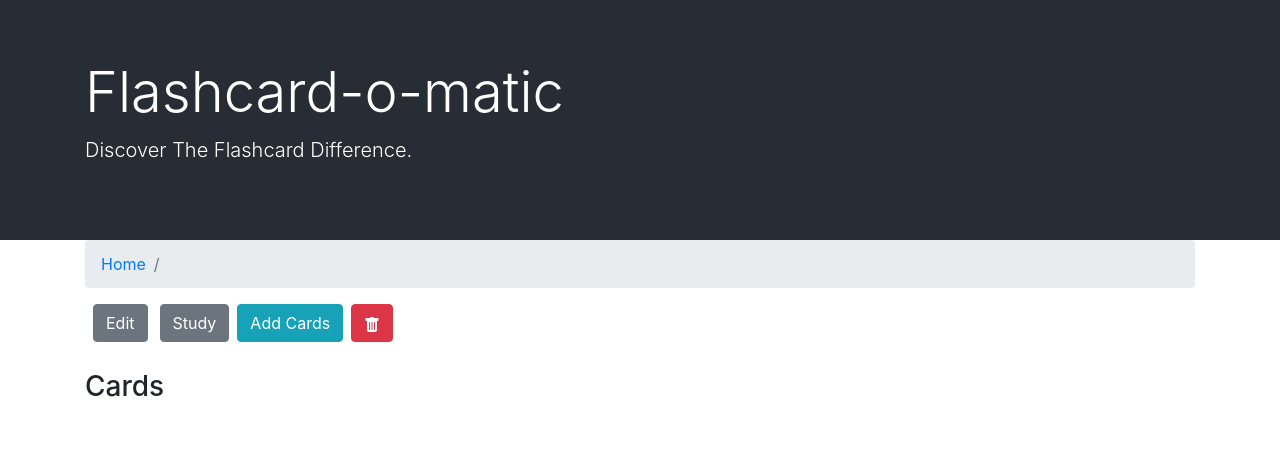
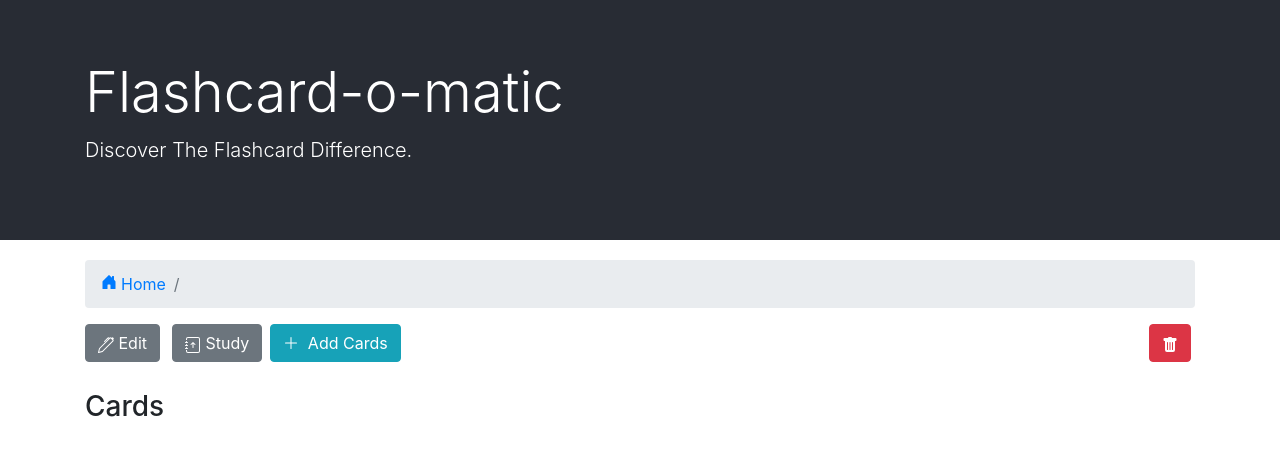
Before and after one commit to lpelypenko/thinkful-flashcard-app, a React (Create React App) app: page /decks/1 in a window 1280 px wide. Shown: the top 456 px of the page. Built offline with nearby package versions, Linux system fonts and the light colour scheme; no server answers; a web font is replaced by a local one.

Commit message:
Clean up

```diff
--- a/src/components/card/CreateNewCard.js
+++ b/src/components/card/CreateNewCard.js
@@ -3,6 +3,7 @@ import { readDeck, createCard } from "../../utils/api";
 import { useState } from "react";
 import { NavLink, useParams, useNavigate } from "react-router-dom";
 import CardForm from "./CardForm";
+import Breadcrumb from "../common/Breadcrumb";
 
 export default function AddCard() {
   const navigate = useNavigate();
@@ -39,27 +40,14 @@ export default function AddCard() {
     setCardData({ ...initialAddCardState });
   };
 
+  const breadcrumbItems = [
+    { link: "/", title: "Home", active: false },
+    { link: `/decks/${deckId}`, title: deck.name, active: false },
+    { link: "", title: "Add Card", active: true },
+  ];
   return (
     <div>
-      <nav aria-label="breadcrumb">
-        <ol className="breadcrumb" style={{ lineHeight: "inherit" }}>
-          <li className="breadcrumb-item">
-            <NavLink to="/">
-              <span
-                className="oi oi-home mr-1"
-                style={{ color: "#0d6efd" }}
-              ></span>
-              Home
-            </NavLink>
-          </li>
-          <li className="breadcrumb-item">
-            <NavLink to="/">{deck.name}</NavLink>
-          </li>
-          <li className="breadcrumb-item active" aria-current="page">
-            Add Card
-          </li>
-        </ol>
-      </nav>
+      <Breadcrumb items={breadcrumbItems} />
       <h3>{deck.name}: Add Card</h3>
 
       <CardForm
--- a/src/components/common/Breadcrumb.js
+++ b/src/components/common/Breadcrumb.js
@@ -4,7 +4,7 @@ import Icon from "./Icon";
 
 function Breadcrumb({ items }) {
   return (
-    <nav aria-label="breadcrumb">
+    <nav aria-label="breadcrumb" style={{ marginTop: "20px" }}>
       <ol class="breadcrumb">
         {items.map((item) =>
           item.active == true ? (
--- a/src/components/common/Icon.js
+++ b/src/components/common/Icon.js
@@ -3,7 +3,7 @@ import React from "react";
 function Icon({ type }) {
   let icon;
   switch (type) {
-    case "add": {
+    case "Add": {
       icon = (
         <svg
           xmlns="http://www.w3.org/2000/svg"
@@ -61,6 +61,57 @@ function Icon({ type }) {
       );
       break;
     }
+    case "Edit": {
+      icon = (
+        <svg
+          xmlns="http://www.w3.org/2000/svg"
+          width="16"
+          height="16"
+          fill="currentColor"
+          class="bi bi-pen"
+          viewBox="0 0 16 16"
+        >
+          <path d="m13.498.795.149-.149a1.207 1.207 0 1 1 1.707 1.708l-.149.148a1.5 1.5 0 0 1-.059 2.059L4.854 14.854a.5.5 0 0 1-.233.131l-4 1a.5.5 0 0 1-.606-.606l1-4a.5.5 0 0 1 .131-.232l9.642-9.642a.5.5 0 0 0-.642.056L6.854 4.854a.5.5 0 1 1-.708-.708L9.44.854A1.5 1.5 0 0 1 11.5.796a1.5 1.5 0 0 1 1.998-.001m-.644.766a.5.5 0 0 0-.707 0L1.95 11.756l-.764 3.057 3.057-.764L14.44 3.854a.5.5 0 0 0 0-.708z" />
+        </svg>
+      );
+      break;
+    }
+    case "Study": {
+      icon = (
+        <svg
+          xmlns="http://www.w3.org/2000/svg"
+          width="16"
+          height="16"
+          fill="currentColor"
+          class="bi bi-journal-arrow-up"
+          viewBox="0 0 16 16"
+        >
+          <path
+            fill-rule="evenodd"
+            d="M8 11a.5.5 0 0 0 .5-.5V6.707l1.146 1.147a.5.5 0 0 0 .708-.708l-2-2a.5.5 0 0 0-.708 0l-2 2a.5.5 0 1 0 .708.708L7.5 6.707V10.5a.5.5 0 0 0 .5.5"
+          />
+          <path d="M3 0h10a2 2 0 0 1 2 2v12a2 2 0 0 1-2 2H3a2 2 0 0 1-2-2v-1h1v1a1 1 0 0 0 1 1h10a1 1 0 0 0 1-1V2a1 1 0 0 0-1-1H3a1 1 0 0 0-1 1v1H1V2a2 2 0 0 1 2-2" />
+          <path d="M1 5v-.5a.5.5 0 0 1 1 0V5h.5a.5.5 0 0 1 0 1h-2a.5.5 0 0 1 0-1zm0 3v-.5a.5.5 0 0 1 1 0V8h.5a.5.5 0 0 1 0 1h-2a.5.5 0 0 1 0-1zm0 3v-.5a.5.5 0 0 1 1 0v.5h.5a.5.5 0 0 1 0 1h-2a.5.5 0 0 1 0-1z" />
+        </svg>
+      );
+      break;
+    }
+    case "View": {
+      icon = (
+        <svg
+          xmlns="http://www.w3.org/2000/svg"
+          width="16"
+          height="16"
+          fill="currentColor"
+          class="bi bi-eye"
+          viewBox="0 0 16 16"
+        >
+          <path d="M16 8s-3-5.5-8-5.5S0 8 0 8s3 5.5 8 5.5S16 8 16 8M1.173 8a13 13 0 0 1 1.66-2.043C4.12 4.668 5.88 3.5 8 3.5s3.879 1.168 5.168 2.457A13 13 0 0 1 14.828 8q-.086.13-.195.288c-.335.48-.83 1.12-1.465 1.755C11.879 11.332 10.119 12.5 8 12.5s-3.879-1.168-5.168-2.457A13 13 0 0 1 1.172 8z" />
+          <path d="M8 5.5a2.5 2.5 0 1 0 0 5 2.5 2.5 0 0 0 0-5M4.5 8a3.5 3.5 0 1 1 7 0 3.5 3.5 0 0 1-7 0" />
+        </svg>
+      );
+      break;
+    }
     default: {
       icon = "";
     }
--- a/src/components/deck/CreateNewDeck.js
+++ b/src/components/deck/CreateNewDeck.js
@@ -1,6 +1,8 @@
 import React, { useState } from "react";
 import { NavLink, useNavigate } from "react-router-dom";
 import { createDeck } from "../../utils/api";
+import Breadcrumb from "../common/Breadcrumb";
+
 function CreateNewDeck() {
   const initialFormState = {
     name: "",
@@ -23,22 +25,18 @@ function CreateNewDeck() {
     navigate("/");
   };
 
+  const breadcrumbItems = [
+    { link: "/", title: "Home", active: false },
+    { link: "", title: "Create Deck", active: true },
+  ];
+
   return (
     <div>
-      <nav aria-label="breadcrumb">
-        <ol className="breadcrumb">
-          <li className="breadcrumb-item">
-            <NavLink to="/">Home</NavLink>
-          </li>
-          <li className="breadcrumb-item active" aria-current="page">
-            Create Deck
-          </li>
-        </ol>
-      </nav>
+      <Breadcrumb items={breadcrumbItems} />
       <h2>Create Deck</h2>
       <form name="create" onSubmit={handleSubmit}>
         <div className="form-group">
-          <label htmlFor="name" style={{ width: "90%" }}>
+          <label htmlFor="name" style={{ width: "100%" }}>
             Name
             <input
               id="name"
@@ -52,7 +50,7 @@ function CreateNewDeck() {
           </label>
         </div>
         <div className="form-group">
-          <label htmlFor="description" style={{ width: "90%" }}>
+          <label htmlFor="description" style={{ width: "100%" }}>
             Description
             <textarea
               id="description"
--- a/src/components/deck/DeckList.js
+++ b/src/components/deck/DeckList.js
@@ -31,10 +31,10 @@ function DeckList() {
       <NavLink to="/decks/new">
         <button
           type="button"
-          style={{ margin: "8px" }}
+          style={{ margin: "20px 8px" }}
           className="btn btn-secondary"
         >
-          <Icon type="add" />
+          <Icon type="Add" />
           Create Deck
         </button>
       </NavLink>
--- a/src/components/deck/DeckListItem.js
+++ b/src/components/deck/DeckListItem.js
@@ -1,10 +1,11 @@
 import React from "react";
 import { NavLink } from "react-router-dom";
 import DeleteDeckButton from "./DeleteDeckButton";
+import Icon from "../common/Icon";
 
 function DeckListItem({ deck }) {
   return (
-    <div class="card w-75">
+    <div class="card w-100">
       <div class="card-body">
         <h5 class="card-title">{deck.name}</h5>
         <h6 class="card-subtitle mb-2 text-muted">{deck.cards.length} cards</h6>
@@ -12,12 +13,12 @@ function DeckListItem({ deck }) {
         <div className="d-flex justify-content-between"></div>
         <NavLink to={`/decks/${deck.id}`}>
           <button type="button" className="ml-2 btn btn-secondary">
-            View
+            <Icon type={"View"} /> View
           </button>
         </NavLink>
         <NavLink to={`/decks/${deck.id}/study`}>
           <button type="button" className="btn btn-primary">
-            Study
+            <Icon type={"Study"} /> Study
           </button>
         </NavLink>
         <DeleteDeckButton deck={deck} />
--- a/src/components/deck/DeleteDeckButton.js
+++ b/src/components/deck/DeleteDeckButton.js
@@ -16,7 +16,12 @@ function DeleteDeckButton({ deck }) {
   };
 
   return (
-    <button type="button" className="btn btn-danger" onClick={handleDelete}>
+    <button
+      type="button"
+      className="btn btn-danger"
+      onClick={handleDelete}
+      style={{ marginLeft: "auto" }}
+    >
       <Icon type={"Delete"} />
     </button>
   );
--- a/src/components/deck/EditDeck.js
+++ b/src/components/deck/EditDeck.js
@@ -1,6 +1,8 @@
 import React, { useEffect, useState } from "react";
 import { NavLink, useNavigate, useParams } from "react-router-dom";
 import { updateDeck, readDeck } from "../../utils/api";
+import Breadcrumb from "../common/Breadcrumb";
+
 function EditDeck() {
   const [deckData, setDeckData] = useState({});
   const { deckId } = useParams();
@@ -31,22 +33,15 @@ function EditDeck() {
     await updateDeck(deckData);
     navigate("/");
   };
+  const breadcrumbItems = [
+    { link: "/", title: "Home", active: false },
+    { link: `/decks/${deckId}`, title: deckData.name, active: false },
+    { link: "", title: "Edit Deck", active: true },
+  ];
 
   return (
     <div>
-      <nav aria-label="breadcrumb">
-        <ol className="breadcrumb">
-          <li className="breadcrumb-item">
-            <NavLink to="/">Home</NavLink>
-          </li>
-          <li className="breadcrumb-item">
-            <NavLink to={`/decks`}>{deckData.name}</NavLink>
-          </li>
-          <li className="breadcrumb-item active" aria-current="page">
-            Edit Deck
-          </li>
-        </ol>
-      </nav>
+      <Breadcrumb items={breadcrumbItems} />
       <h2>Edit Deck</h2>
       <form name="create" onSubmit={handleSubmit}>
         <div className="form-group">
--- a/src/components/deck/ViewDeck.js
+++ b/src/components/deck/ViewDeck.js
@@ -3,6 +3,8 @@ import { NavLink, useParams, useLocation } from "react-router-dom";
 import { readDeck, deleteCard } from "../../utils/api";
 import CardList from "../card/CardList";
 import DeleteDeckButton from "./DeleteDeckButton";
+import Breadcrumb from "../common/Breadcrumb";
+import Icon from "../common/Icon";
 
 function ViewDeck() {
   const [deck, setDeck] = useState({});
@@ -34,34 +36,30 @@ function ViewDeck() {
     }
   };
 
+  const breadcrumbItems = [
+    { link: "/", title: "Home", active: false },
+    { link: "", title: deck.name, active: true },
+  ];
+
   return (
     <div>
-      <nav aria-label="breadcrumb">
-        <ol className="breadcrumb">
-          <li className="breadcrumb-item">
-            <NavLink to="/">Home</NavLink>
-          </li>
-          <li className="breadcrumb-item active" aria-current="page">
-            {deck.name}
-          </li>
-        </ol>
-      </nav>
+      <Breadcrumb items={breadcrumbItems} />
       <h4>{deck.name}</h4>
       <p>{deck.description}</p>
       <div className="d-flex flex-row bd-highlight mb-1">
         <NavLink to={`${pathname}/edit`}>
-          <button type="button" className="ml-2 btn btn-secondary">
-            Edit
+          <button type="button" className="btn btn-secondary">
+            <Icon type={"Edit"} /> Edit
           </button>
         </NavLink>
         <NavLink to={`${pathname}/study`}>
           <button type="button" className="ml-2 btn btn-secondary mr-2">
-            Study
+            <Icon type={"Study"} /> Study
           </button>
         </NavLink>
         <NavLink to={`${pathname}/cards/new`}>
           <button type="button" className="btn btn-info mr-2">
-            Add Cards
+            <Icon type={"Add"} /> Add Cards
           </button>
         </NavLink>
         <DeleteDeckButton deck={deck} />
```
Also changed, not shown: src/components/card/Card.js (+8 -7 lines).
